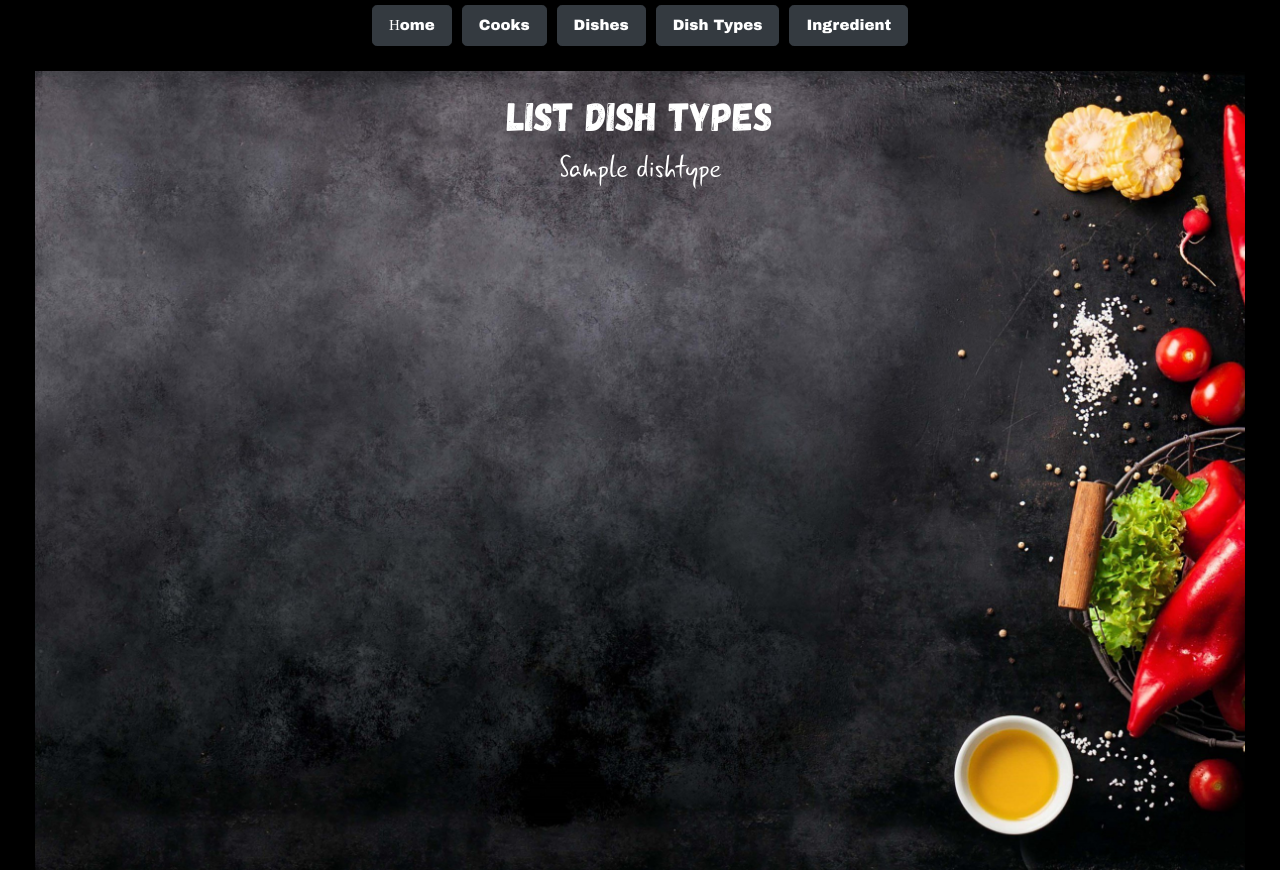
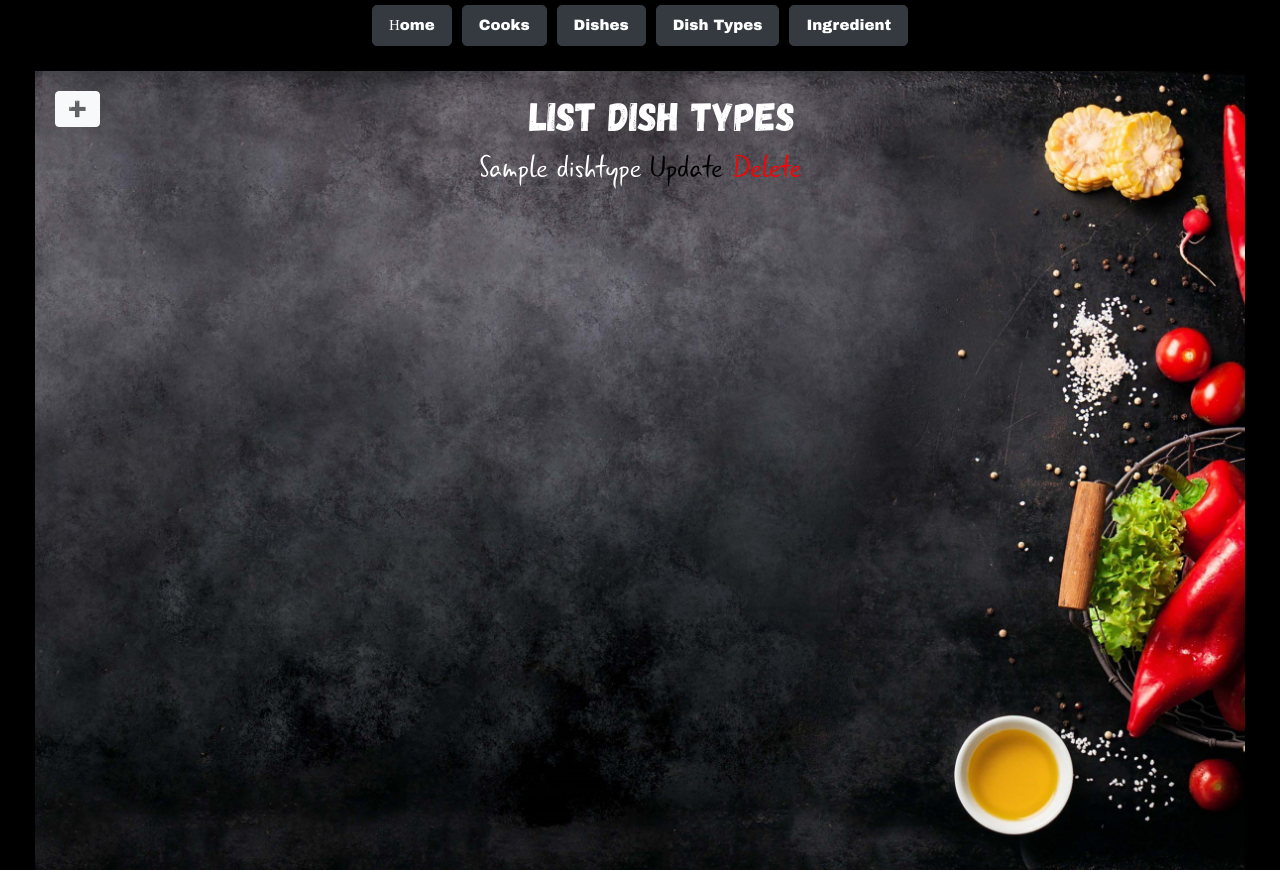
Before and after one commit to AlyonkaB/-restaurant-kitchen-service, a Django app: page /kitchen/dishes-type/ in a window 1280 px wide. Shown: the top 870 px of the page. Run offline with Django 5.2, Linux system fonts and the light colour scheme; tables that the repository leaves empty hold one stand-in row (values such as "Sample post").

Commit message:
created url,view, template for create, uppdate, delete dish

```diff
--- a/kitchen/urls.py
+++ b/kitchen/urls.py
@@ -5,15 +5,19 @@ from kitchen.views import (
     CookListView,
     CookDetailView,
     DishListView,
+    DishCreateView,
+    DishUpdateView,
+    DishDeleteView,
     DishTypeListView,
+    DishTypeCreateView,
+    DishTypeUpdateView,
+    DishTypeDeleteView,
     DishDetailView,
     IngredientListView,
     IngredientCreateView,
     IngredientUpdateView,
     IngredientDeleteView,
-    DishTypeCreateView,
-    DishTypeUpdateView,
-    DishTypeDeleteView
+
 )
 
 
@@ -23,6 +27,9 @@ urlpatterns = [
     path("cooks/<int:pk>", CookDetailView.as_view(), name="cook-detail"),
     path("dishes/", DishListView.as_view(), name="dish-list"),
     path("dishes/<int:pk>", DishDetailView.as_view(), name="dish-detail"),
+    path("dishes/create/", DishCreateView.as_view(), name="dishes-create"),
+    path("dishes/<int:pk>/update/", DishUpdateView.as_view(), name="dishes-update"),
+    path("dishes/<int:pk>/delete/", DishDeleteView.as_view(), name="dishes-delete"),
     path("dishes-type/", DishTypeListView.as_view(), name="dish-type-list"),
     path("dishes-type/create/", DishTypeCreateView.as_view(), name="dishes-type-create"),
     path("dishes-type/<int:pk>/update/", DishTypeUpdateView.as_view(), name="dishes-type-update"),
--- a/kitchen/views.py
+++ b/kitchen/views.py
@@ -4,6 +4,7 @@ from django.shortcuts import render
 from django.urls import reverse_lazy
 from django.views import generic
 
+from kitchen.forms import DishCreateForm
 from kitchen.models import Cook, Dish, DishType, Ingredient
 
 
@@ -94,3 +95,23 @@ class DishTypeDeleteView(generic.DeleteView):
     model = DishType
     success_url = reverse_lazy("kitchen:dish-type-list")
     template_name = "kitchen/dish_type_delete_form.html"
+
+
+class DishCreateView(generic.CreateView):
+    model = Dish
+    form_class = DishCreateForm
+    template_name = "kitchen/dish_form.html"
+    success_url = reverse_lazy("kitchen:dish-list")
+
+
+class DishUpdateView(generic.UpdateView):
+    model = Dish
+    form_class = DishCreateForm
+    template_name = "kitchen/dish_form.html"
+    success_url = reverse_lazy("kitchen:dish-list")
+
+
+class DishDeleteView(generic.DeleteView):
+    model = Dish
+    template_name = "kitchen/dish_delete_form.html"
+    success_url = reverse_lazy("kitchen:dish-list")
--- a/templates/kitchen/dish_type_list.html
+++ b/templates/kitchen/dish_type_list.html
@@ -3,7 +3,11 @@
 {% block content %}
 
   <div class="content-list">
-
+    <div style="float: left">
+      <a href="{% url 'kitchen:dishes-type-create' %}" class="btn btn-light">
+      ➕
+      </a>
+    </div>
     <div class="title">
       <h1> List dish types </h1>
     </div>
@@ -11,7 +15,11 @@
     {% for type in dish_type_list %}
       <ul class="list-group">
         <li class="list-group">
-          <h2><a href="#" style="color: white" >{{ type.name }}</a></h2>
+          <h2 style="color: white">
+            {{ type.name }}
+            <a href="{% url 'kitchen:dishes-type-update' pk=type.id %}">Update</a>
+            <a style="color: red" href="{% url 'kitchen:dishes-type-delete' pk=type.id %}">Delete</a>
+          </h2>
         </li>
       </ul>
     {% endfor %}
```
Also changed, not shown: templates/kitchen/dish_delete_form.html (added, +8 -0 lines), templates/kitchen/dish_form.html (added, +16 -0 lines).
